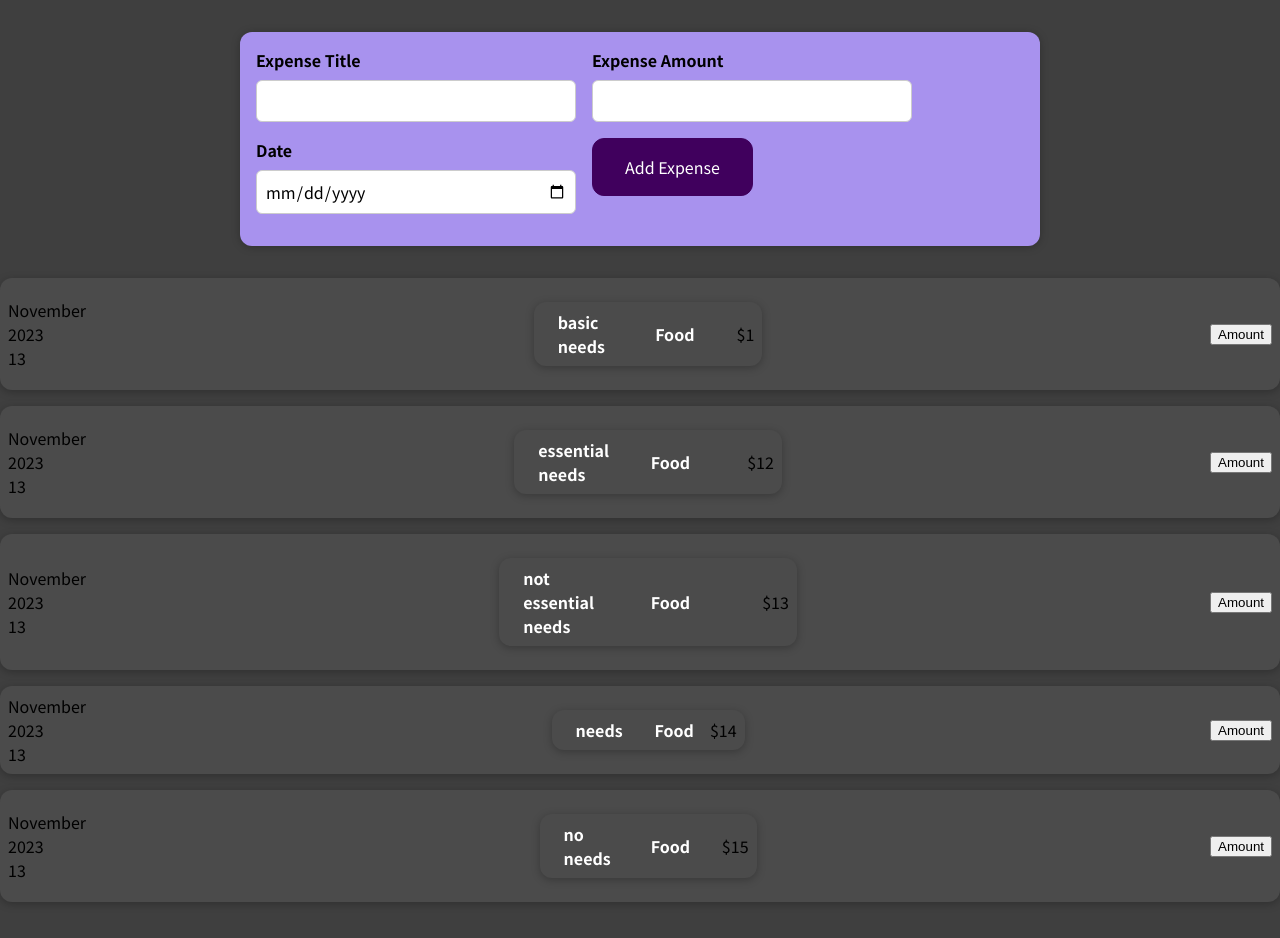
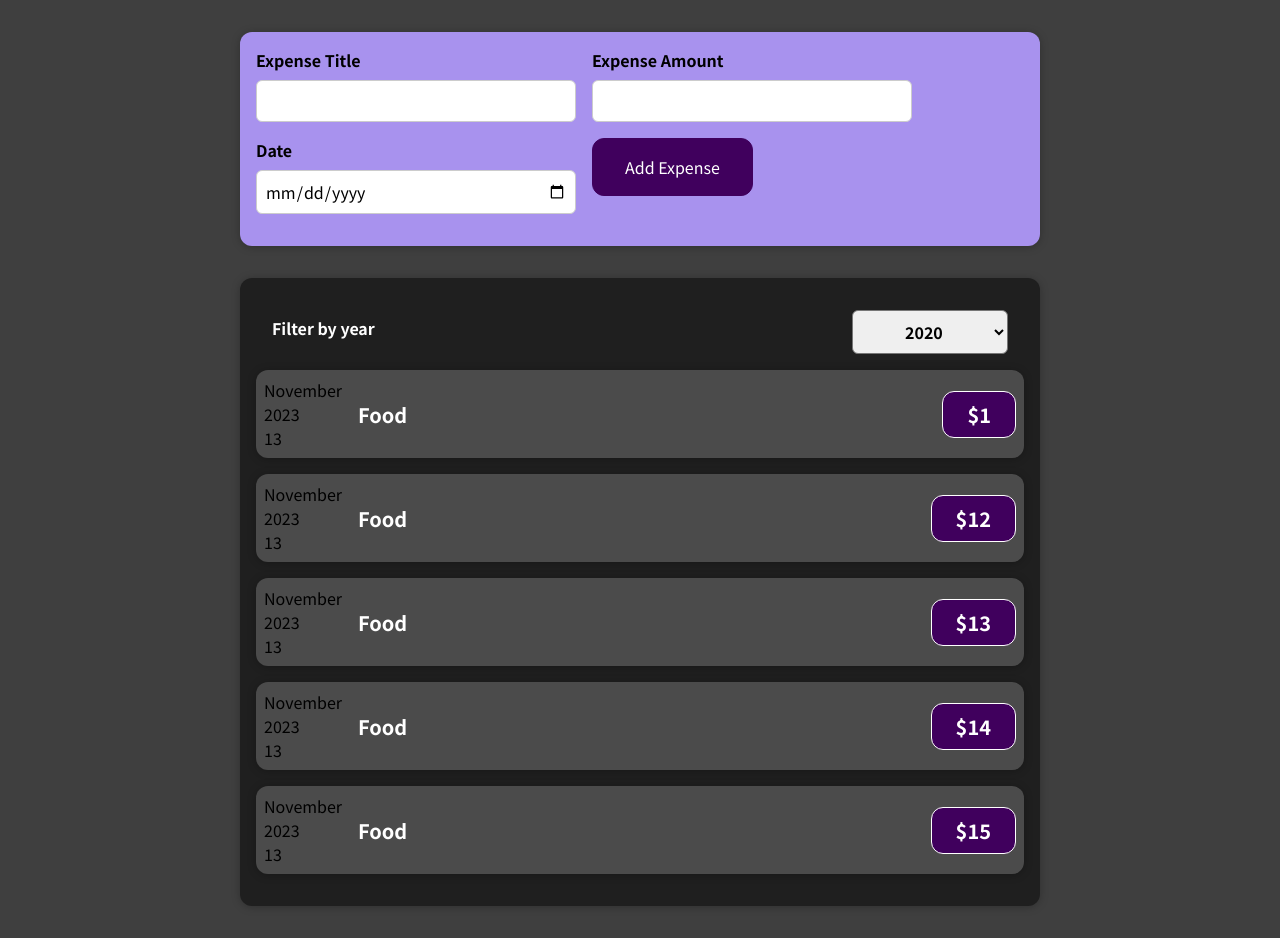
Before and after one commit to jagannatarajan1/react, a React (Create React App) app in the folder react-basic/: page / in a window 1280 px wide. Built offline with nearby package versions, Linux system fonts and the light colour scheme.

Commit message:
added filter and card

```diff
--- a/react-basic/src/App.js
+++ b/react-basic/src/App.js
@@ -1,7 +1,7 @@
 import React from "react";
 
 import NewExpenseForm from "./components/expense/NewExpense/NewExpenseForm";
-import ExpenseItems from "./components/expense/ExpenseItem";
+import ExpenseDetails from "./components/expense/ExpenseDetails";
 function App() {
   const obj = [
     {
@@ -32,16 +32,7 @@ function App() {
   return (
     <div>
       <NewExpenseForm onAddExpense={ExpenseFromNewExpenseForm} />
-      {obj.map((expense) => {
-        return (
-          <ExpenseItems
-            key={expense.id}
-            LocationOfExpenditure={expense.LocationOfExpenditure}
-            amount={expense.amount}
-            title={expense.title}
-          />
-        );
-      })}
+      <ExpenseDetails items={obj} />
     </div>
   );
 }
--- /dev/null
+++ b/react-basic/src/components/expense/Card.css
@@ -0,0 +1,4 @@
+.card {
+  border-radius: 12px;
+  box-shadow: 0 1px 8px rgba(0, 0, 0, 0.25);
+}
--- /dev/null
+++ b/react-basic/src/components/expense/Card.js
@@ -0,0 +1,11 @@
+import React from 'react';
+
+import './Card.css';
+
+const Card = (props) => {
+  const classes = 'card ' + props.className;
+
+  return <div className={classes}>{props.children}</div>;
+};
+
+export default Card;
--- /dev/null
+++ b/react-basic/src/components/expense/ExpenseDetails.css
@@ -0,0 +1,7 @@
+.expenses {
+  padding: 1rem;
+  background-color: rgb(31, 31, 31);
+  margin: 2rem auto;
+  width: 50rem;
+  max-width: 95%;
+}
--- a/react-basic/src/components/expense/ExpenseDetails.js
+++ b/react-basic/src/components/expense/ExpenseDetails.js
@@ -1,10 +1,31 @@
-import React from "react";
+import React, { useState } from "react";
+import ExpenseItems from "./ExpenseItems";
+import Card from "./Card";
+import ExpensesFilter from "./ExpensesFilter";
+import "./ExpenseDetails.css";
+
 const ExpenseDetails = (props) => {
+  const [filteredYear, setFilteredYear] = useState("2020");
+
+  const filterChangeHandler = (selectedYear) => {
+    setFilteredYear(selectedYear);
+  };
+
   return (
-    <div className="expense-item">
-      <h2>{props.LocationOfExpenditure}</h2>
-      <h2>{props.title}</h2>
-      <div className="expense-item_price">${props.amount}</div>
+    <div>
+      <Card className="expenses">
+        <ExpensesFilter
+          selected={filteredYear}
+          onChangeFilter={filterChangeHandler}
+        />
+        {props.items.map((obj) => (
+          <ExpenseItems
+            title={obj.title}
+            amount={obj.amount}
+            date={obj.date}
+          ></ExpenseItems>
+        ))}
+      </Card>
     </div>
   );
 };
--- a/react-basic/src/components/expense/ExpenseItem.js
+++ /dev/null
@@ -1,24 +0,0 @@
-import React, { useState } from "react";
-import ExpenseDate from "../expense/ExpenseDate";
-import "../ExpenseItems.css";
-import ExpenseDetails from "./ExpenseDetails.js";
-const ExpenseItems = (props) => {
-  const [amount, setTitle] = useState(props.amount);
-  const clickHandler = () => {
-    setTitle(100);
-    console.log(amount);
-  };
-  return (
-    <div className="expense-item">
-      <ExpenseDate />
-      <ExpenseDetails
-        amount={amount}
-        LocationOfExpenditure={props.LocationOfExpenditure}
-        title={props.title}
-      />
-      <button onClick={clickHandler}>Amount</button>
-    </div>
-  );
-};
-
-export default ExpenseItems;
--- /dev/null
+++ b/react-basic/src/components/expense/ExpenseItems.js
@@ -0,0 +1,17 @@
+import React from "react";
+import ExpenseDate from "./ExpenseDate.js";
+import "../ExpenseItems.css";
+import Card from "./Card";
+const ExpenseItems = (props) => {
+  return (
+    <Card className="expense-item">
+      <ExpenseDate date={props.date} />
+      <div className="expense-item__description">
+        <h2>{props.title}</h2>
+        <div className="expense-item__price">${props.amount}</div>
+      </div>
+    </Card>
+  );
+};
+
+export default ExpenseItems;
--- /dev/null
+++ b/react-basic/src/components/expense/ExpensesFilter.css
@@ -0,0 +1,24 @@
+.expenses-filter {
+  color: white;
+  padding: 0 1rem;
+}
+
+.expenses-filter__control {
+  display: flex;
+  width: 100%;
+  align-items: center;
+  justify-content: space-between;
+  margin: 1rem 0;
+}
+
+.expenses-filter label {
+  font-weight: bold;
+  margin-bottom: 0.5rem;
+}
+
+.expenses-filter select {
+  font: inherit;
+  padding: 0.5rem 3rem;
+  font-weight: bold;
+  border-radius: 6px;
+}
--- /dev/null
+++ b/react-basic/src/components/expense/ExpensesFilter.js
@@ -0,0 +1,25 @@
+import React from 'react';
+
+import './ExpensesFilter.css';
+
+const ExpensesFilter = (props) => {
+  const dropdownChangeHandler = (event) => {
+    props.onChangeFilter(event.target.value);
+  };
+
+  return (
+    <div className='expenses-filter'>
+      <div className='expenses-filter__control'>
+        <label>Filter by year</label>
+        <select value={props.selected} onChange={dropdownChangeHandler}>
+          <option value='2022'>2022</option>
+          <option value='2021'>2021</option>
+          <option value='2020'>2020</option>
+          <option value='2019'>2019</option>
+        </select>
+      </div>
+    </div>
+  );
+};
+
+export default ExpensesFilter;
```
